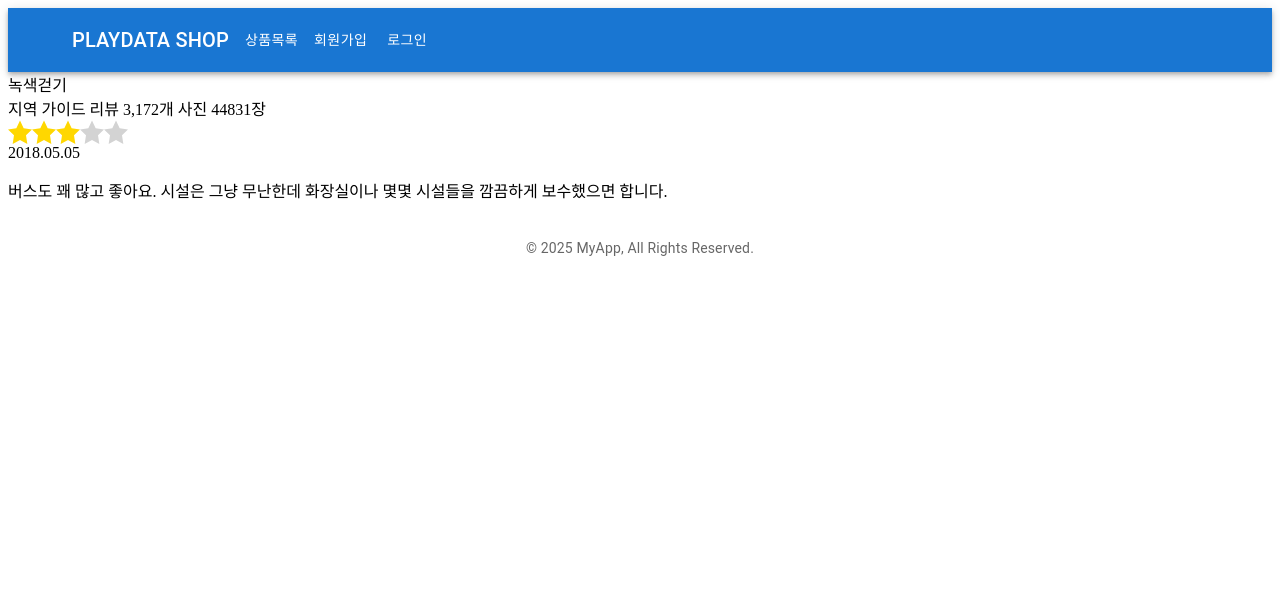
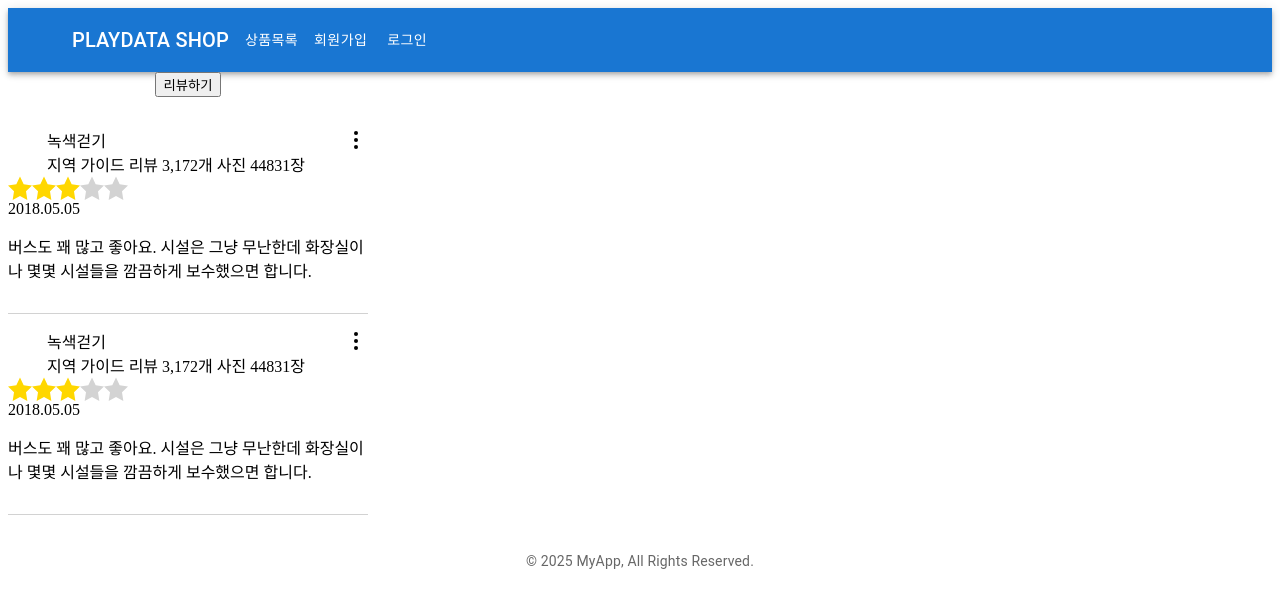
Before and after one commit to Petrushhka/reviewing-msa-yhj-, a React (Vite) app in the folder front/reviewing/: page /review in a window 1280 px wide. Shown: the top 608 px of the page. Built offline with nearby package versions, Linux system fonts and the light colour scheme.

Commit message:
feat: 리뷰 모달, 리스트 초기 디자인 추가

```diff
--- a/front/reviewing/src/components/review-service/ReviewCard.jsx
+++ b/front/reviewing/src/components/review-service/ReviewCard.jsx
@@ -1,19 +1,32 @@
 import React from 'react';
 import StarSvg from './StarSvg';
+import styles from './card.module.scss';
 
-const ReviewCard = () => {
+const ReviewCard = ({ reviewInfo }) => {
   return (
     <>
-      <div className='entire-wrap'>
-        <div className='profile-wrap'>
-          <div className='profile-image'></div>
-          <div className='profile-info'>
-            <div className='nickname'>녹색걷기</div>
-            <div className='detailed-info'>
+      <div className={styles.entireWrap}>
+        <div className={styles.profileWrap}>
+          <div className={styles.profileImage}></div>
+          <div className={styles.profileInfo}>
+            <div className={styles.nickname}>녹색걷기</div>
+            <div className={styles.detailedInfo}>
               <span>지역 가이드 리뷰 3,172개 사진 44831장</span>
             </div>
           </div>
-          <div className='option'></div>
+          <div className={styles.moreBtn}>
+            <svg
+              width='24'
+              height='24'
+              viewBox='0 0 24 24'
+              fill='currentColor'
+              xmlns='http://www.w3.org/2000/svg'
+            >
+              <circle cx='12' cy='5' r='2' />
+              <circle cx='12' cy='12' r='2' />
+              <circle cx='12' cy='19' r='2' />
+            </svg>
+          </div>
         </div>
         <div className='sup-top-wrap'>
           <div className='rating'>
--- /dev/null
+++ b/front/reviewing/src/components/review-service/ReviewModal.jsx
@@ -0,0 +1,49 @@
+import React from 'react';
+import styles from './modal.module.scss';
+import StarSvg from './StarSvg';
+const ReviewModal = ({ handleCancelBtnClick }) => {
+  return (
+    <div className={styles.modalOverlay}>
+      <div className={styles.entireWrap}>
+        <div className='restaurantNameWrap'>
+          <span>서울남부버스터미널</span>
+        </div>
+        <div className='reviewWrap'>
+          <div className='profileWrap'>
+            <div className='profileImageWrap'></div>
+            <div className='profileNameWrap'></div>
+          </div>
+          <div className='ratingWrap'>
+            <span>
+              <StarSvg isGold={true} />
+              <StarSvg isGold={true} />
+              <StarSvg isGold={true} />
+              <StarSvg isGold={true} />
+              <StarSvg isGold={true} />
+            </span>
+          </div>
+          <div className='contentWrap'>
+            <textarea
+              className={styles.reviewTextArea}
+              name=''
+              id=''
+              placeholder='이곳에 다녀온 경험을 자세히 공유해 주세요.'
+            ></textarea>
+          </div>
+          <div className='imageAddWrap'>
+            <input type='file' name='' id='' accept='image/*' />
+          </div>
+          <div className='imagesWrap'></div>
+        </div>
+        <div className='buttonsWrap'>
+          <button type='button' onClick={handleCancelBtnClick}>
+            취소
+          </button>
+          <button type='button'>게시</button>
+        </div>
+      </div>
+    </div>
+  );
+};
+
+export default ReviewModal;
--- /dev/null
+++ b/front/reviewing/src/components/review-service/ReviewSection.jsx
@@ -0,0 +1,42 @@
+import React, { useState } from 'react';
+import ReviewModal from './ReviewModal';
+import ReviewCard from './ReviewCard';
+import styles from './section.module.scss';
+
+const ReviewSection = () => {
+  const [isShowModal, setIsShowModal] = useState(false);
+
+  const handleReviewBtnClick = () => {
+    setIsShowModal(true);
+  };
+  const handleCancelBtnClick = () => {
+    setIsShowModal(false);
+  };
+
+  return (
+    <>
+      {isShowModal ? (
+        <ReviewModal handleCancelBtnClick={handleCancelBtnClick} />
+      ) : null}
+      <div className={styles.entireWrap}>
+        <div className={styles.reviewWriteBtnWrap}>
+          <button type='button' onClick={handleReviewBtnClick}>
+            리뷰하기
+          </button>
+        </div>
+        <div className={styles.reviewsWrap}>
+          <ul>
+            <li>
+              <ReviewCard />
+            </li>
+            <li>
+              <ReviewCard />
+            </li>
+          </ul>
+        </div>
+      </div>
+    </>
+  );
+};
+
+export default ReviewSection;
--- /dev/null
+++ b/front/reviewing/src/components/review-service/card.module.scss
@@ -0,0 +1,8 @@
+.profileWrap {
+  display: flex;
+  justify-content: space-between;
+
+  .moreBtn > svg {
+    cursor: pointer;
+  }
+}
--- /dev/null
+++ b/front/reviewing/src/components/review-service/modal.module.scss
@@ -0,0 +1,26 @@
+.modalOverlay {
+  position: fixed;
+  top: 0;
+  left: 0;
+  width: 100%;
+  height: 100%;
+  background-color: rgba(0, 0, 0, 0.5); /* ← 배경 어둡게 */
+  display: flex;
+  justify-content: center;
+  align-items: center;
+  z-index: 1000; /* 다른 요소보다 위에 오도록 */
+}
+
+.entireWrap {
+  width: 580px;
+  height: 550px;
+  background-color: #fff;
+  border-radius: 20px;
+  display: flex;
+  flex-direction: column;
+  align-items: center;
+
+  .reviewTextArea {
+    resize: none;
+  }
+}
--- /dev/null
+++ b/front/reviewing/src/components/review-service/section.module.scss
@@ -0,0 +1,18 @@
+.entireWrap {
+  width: 360px;
+
+  .reviewWriteBtnWrap {
+    text-align: center;
+  }
+
+  .reviewsWrap {
+    ul {
+      list-style: none;
+      padding: 0;
+    }
+    ul > li {
+      border-bottom: 1px solid #d2d2d2;
+      padding: 15px 0;
+    }
+  }
+}
--- a/front/reviewing/src/router/AppRouter.jsx
+++ b/front/reviewing/src/router/AppRouter.jsx
@@ -6,6 +6,7 @@ import LoginPage from '../components/LoginPage';
 import { Route, Routes } from 'react-router-dom';
 import PrivateRouter from './PrivateRouter';
 import ReviewCard from '../components/review-service/ReviewCard';
+import ReviewSection from '../components/review-service/ReviewSection';
 
 const AppRouter = () => {
   return (
@@ -13,7 +14,7 @@ const AppRouter = () => {
       <Route path='/' element={<Home />} />
       <Route path='/member/create' element={<MemberCreate />} />
       <Route path='/login' element={<LoginPage />} />
-      <Route path='/review' element={<ReviewCard />} />
+      <Route path='/review' element={<ReviewSection />} />
       {/* <Route path='/mypage' element={<PrivateRouter element={<MyPage />} />} /> */}
     </Routes>
   );
```
